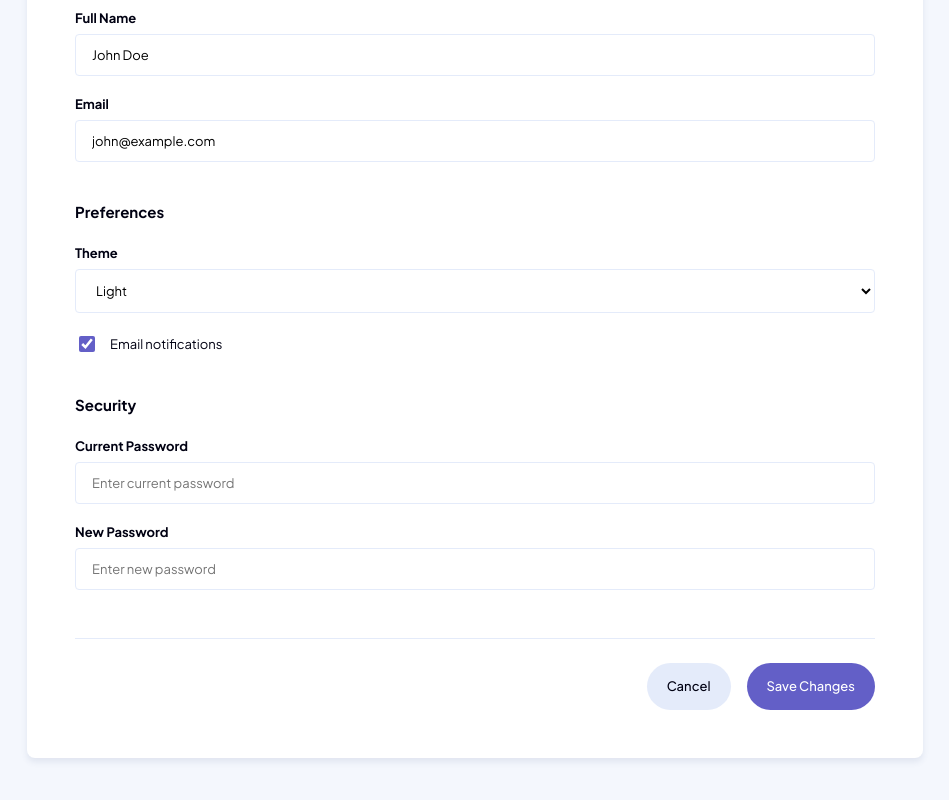
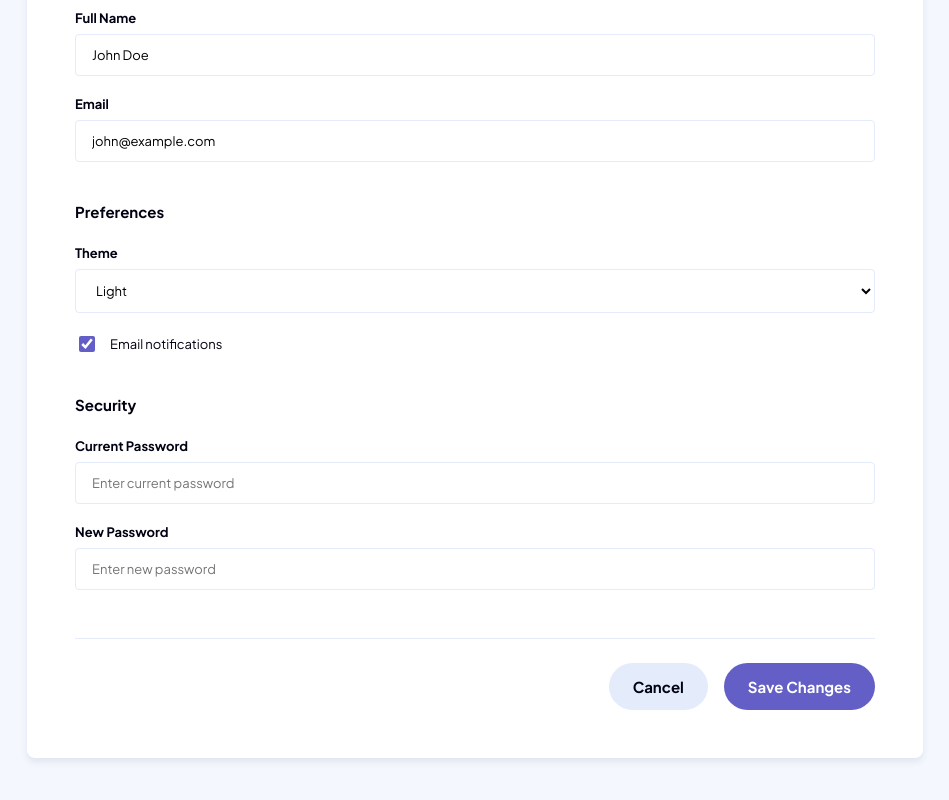
Before and after one commit to Bentil4/Task, an Angular app: page /settings in a window 1280 px wide. Shown: the part 256-1056 px from the top of the page, without its empty margins (165-1114 px from the left). Built offline with nearby package versions, Linux system fonts and the light colour scheme.

Commit message:
style: update button component styling to match design system

```diff
--- a/src/app/components/shared/button/button.css
+++ b/src/app/components/shared/button/button.css
@@ -1,16 +1,20 @@
 :host {
   display: inline-block;
+}
+
+.app-button {
+  display: contents;
 }
 .btn {
   -webkit-font-smoothing: antialiased;
   -moz-osx-font-smoothing: grayscale;
   border: none;
-  border-radius: 2rem;
-  padding: 12px 20px;
+  border-radius: 24px;
+  padding: 14px 24px;
   font-family: var(--font-family-sans);
-  font-weight: var(--font-weight-medium);
-  font-size: var(--font-size-body-l);
-  line-height: var(--line-height-body-l);
+  font-weight: var(--font-weight-bold);
+  font-size: 15px;
+  line-height: 19px;
   cursor: pointer;
   transition:
     background 120ms ease,
@@ -40,12 +44,12 @@
 }
 
 .btn--secondary {
-  background: transparent;
-  border: 1px solid var(--color-lines-dark);
-  color: var(--color-black);
+  background: rgba(99, 95, 199, 0.1);
+  color: var(--color-primary);
+  border: none;
 }
 .btn--secondary:hover {
-  background: rgba(62, 63, 78, 0.04);
+  background: rgba(99, 95, 199, 0.25);
 }
 
 .btn--danger {
@@ -58,18 +62,18 @@
 
 /* Sizes */
 .btn--sm {
-  padding: 6px 10px;
-  font-size: 12px;
+  padding: 8px 16px;
+  font-size: 13px;
 }
 .btn--lg {
-  padding: 14px 24px;
-  font-size: 16px;
+  padding: 15px 25px;
+  font-size: 15px;
 }
 
 /* Disabled */
 .btn[disabled],
 .btn[aria-disabled='true'] {
-  opacity: 0.5;
+  opacity: 0.25;
   cursor: not-allowed;
   pointer-events: none;
 }
```
